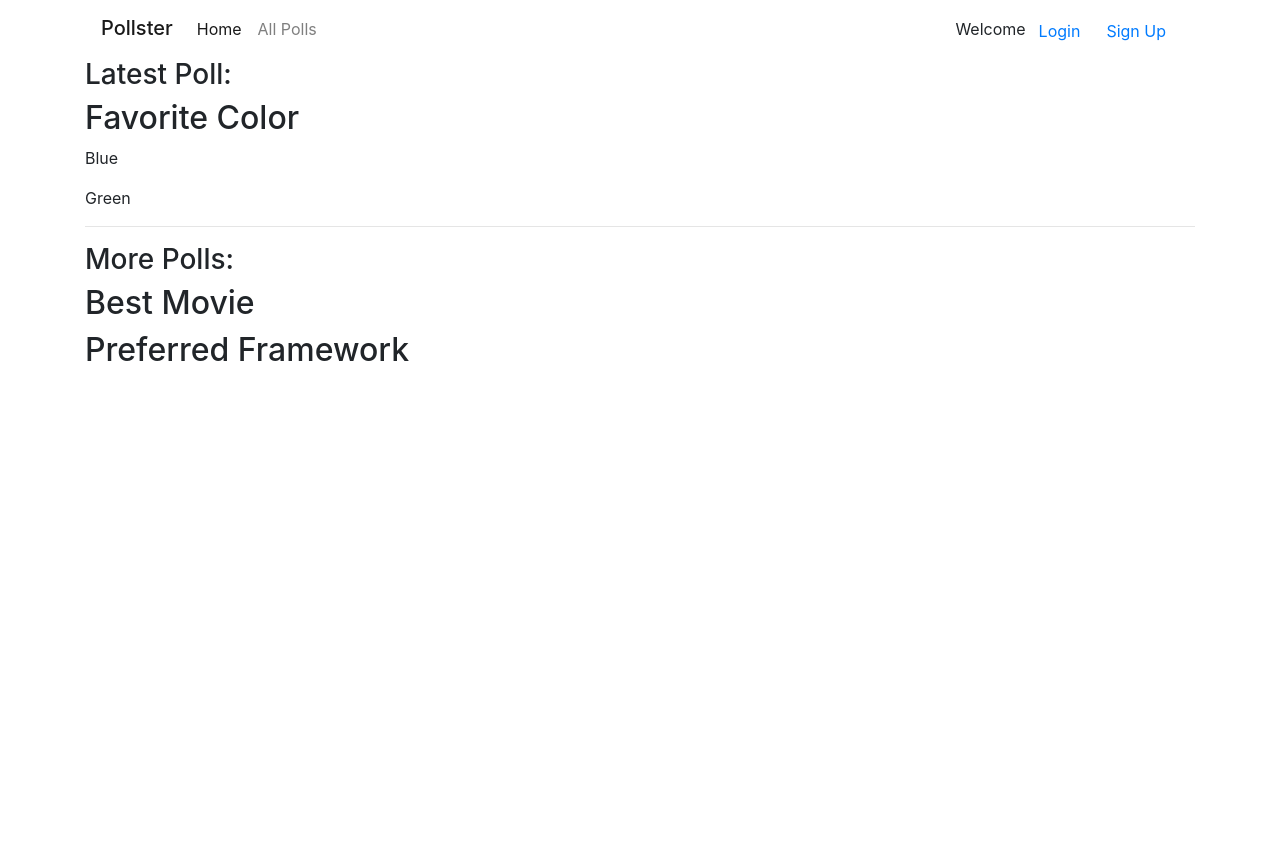
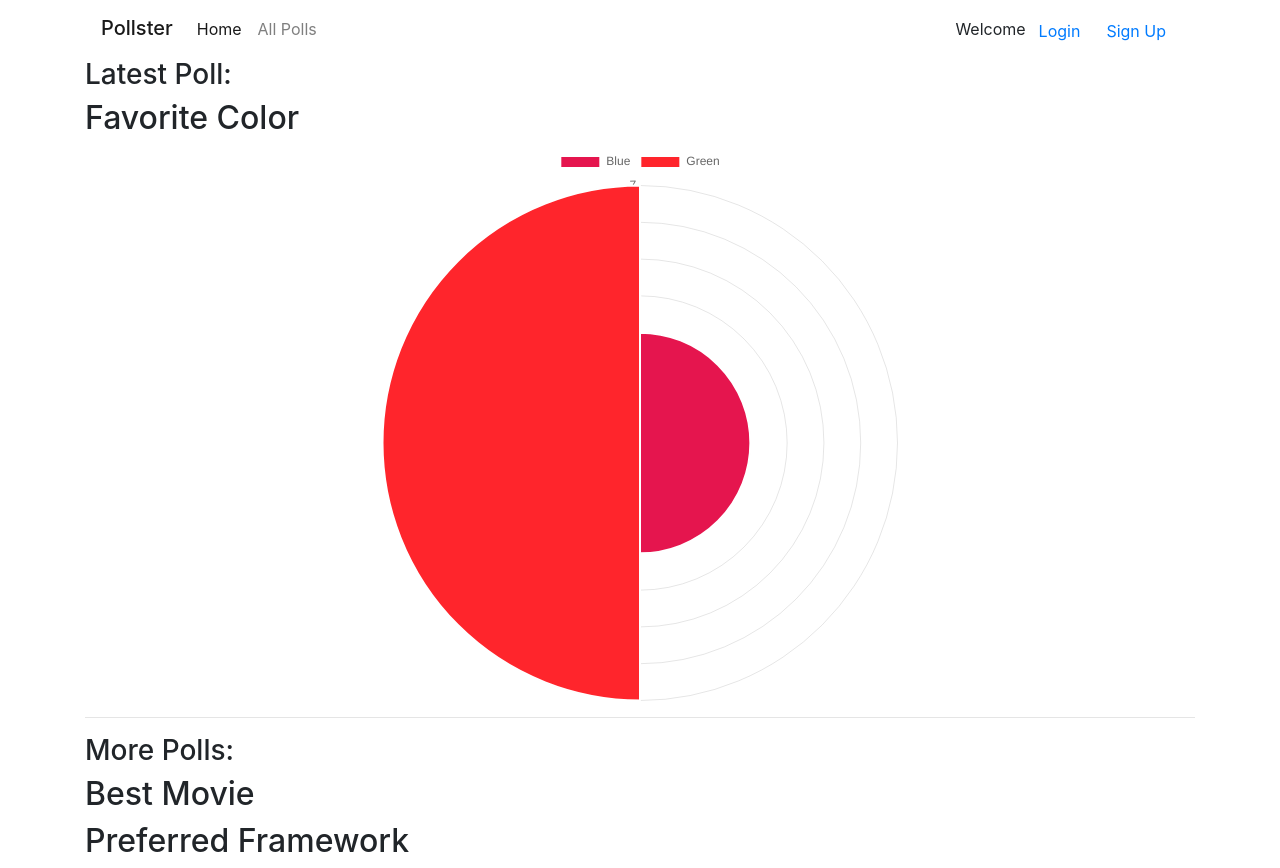
Before and after one commit to TWHou/voting-app, a React (Create React App) app in the folder react-ui/: page / in a window 1280 px wide. Before the commit the page ends 800 px from the top, so only its background shows below. Built offline with nearby package versions, Linux system fonts and the light colour scheme.

Commit message:
feat: add chart display to poll

```diff
--- a/react-ui/package.json
+++ b/react-ui/package.json
@@ -8,8 +8,10 @@
   "dependencies": {
     "axios": "^0.16.2",
     "bootstrap": "^4.0.0-alpha.6",
+    "chart.js": "^2.6.0",
     "form-serialize": "^0.7.2",
     "react": "^15.6.1",
+    "react-chartjs-2": "^2.1.0",
     "react-dom": "^15.6.1",
     "react-router-dom": "^4.1.1"
   },
--- a/react-ui/src/components/App.js
+++ b/react-ui/src/components/App.js
@@ -72,8 +72,9 @@ class App extends Component {
         });
       }
     })
-    .catch((err) => {
-      console.error(err);
+    .catch(() => {
+      localStorage.removeItem('token');
+      this.setState({username: ''});
     });
   };
 
--- a/react-ui/src/components/Poll.js
+++ b/react-ui/src/components/Poll.js
@@ -1,16 +1,20 @@
 import React, { Component } from 'react';
+import { Polar } from 'react-chartjs-2';
 import PropTypes from 'prop-types';
 
 class Poll extends Component {
   render() {
+    const randColor = () => '#'+Math.floor(Math.random()*16777215).toString(16);
+    const options = this.props.options.reduce((obj, item) => {
+      obj.labels.push(item.name);
+      obj.datasets[0].data.push(item.votes);
+      obj.datasets[0].backgroundColor.push(randColor());
+      return obj;
+    }, {labels:[],datasets:[{data:[], backgroundColor:[]}]});
     return (
       <div>
         <h2>{this.props.title}</h2>
-        {this.props.options.map(option =>
-          <p key={option.name}>
-            {option.name}
-          </p>
-        )}
+        <Polar data={options} />
       </div>
     );
   }
```
Also changed, not shown: 1 other file (tests, documents, lock files or other folders).
